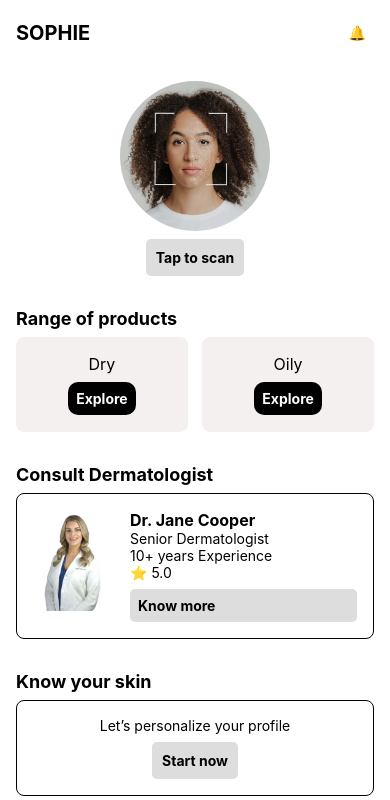
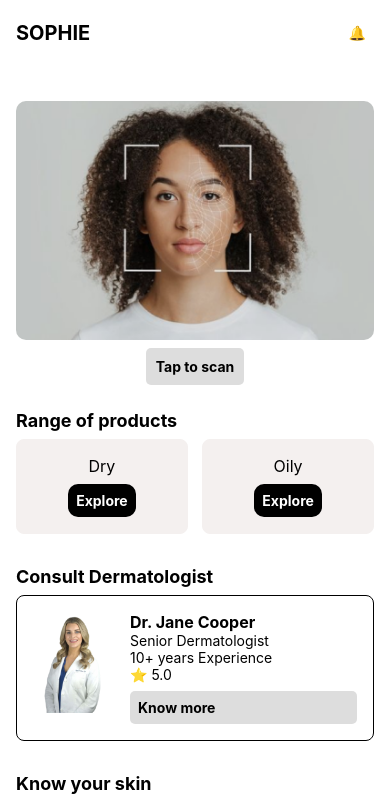
Before and after one commit to gautambrahmankar/Sofia, a React Native app: screen /Home in a window 390 px wide. Shown: the top 800 px of the page. Built offline with nearby package versions, Linux system fonts and the light colour scheme; what @react-native-google-signin/google-signin would draw is missing.

Commit message:
Feat : Homescreen added

```diff
--- a/src/containers/HomeScreen.tsx
+++ b/src/containers/HomeScreen.tsx
@@ -113,7 +113,7 @@ const App = () => {
 };
 
 const styles = StyleSheet.create({
-  container: {flex: 1, backgroundColor: '#fff', paddingHorizontal: 16},
+  container: {flex: 1, backgroundColor: '#fff', paddingHorizontal: 16, paddingBottom: '10%'},
   header: {
     flexDirection: 'row',
     justifyContent: 'space-between',
@@ -122,8 +122,8 @@ const styles = StyleSheet.create({
   },
   title: {fontSize: 20, fontWeight: 'bold'},
   bellIcon: {padding: 8},
-  scanSection: {alignItems: 'center', marginVertical: 16},
-  faceImage: {width: 150, height: 150, borderRadius: 75, marginBottom: 8},
+  scanSection: {alignItems: 'center',height: '25%', marginBottom: '15%' ,marginTop:'10%' },
+  faceImage: {width: '100%', height: '100%', borderRadius: 10, marginBottom: 8},
   scanButton: {backgroundColor: '#ddd', padding: 10, borderRadius: 5},
   scanButtonText: {fontWeight: 'bold'},
   section: {marginVertical: 16},
```
